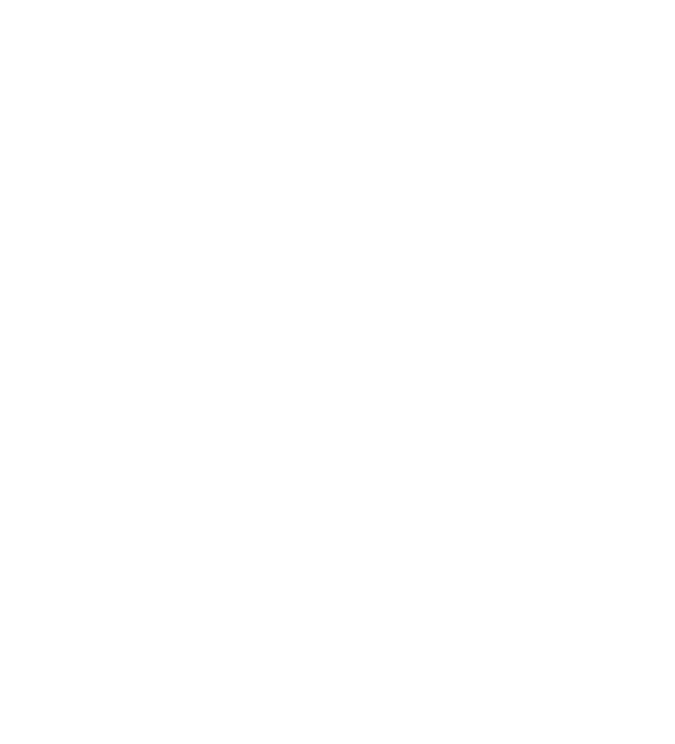
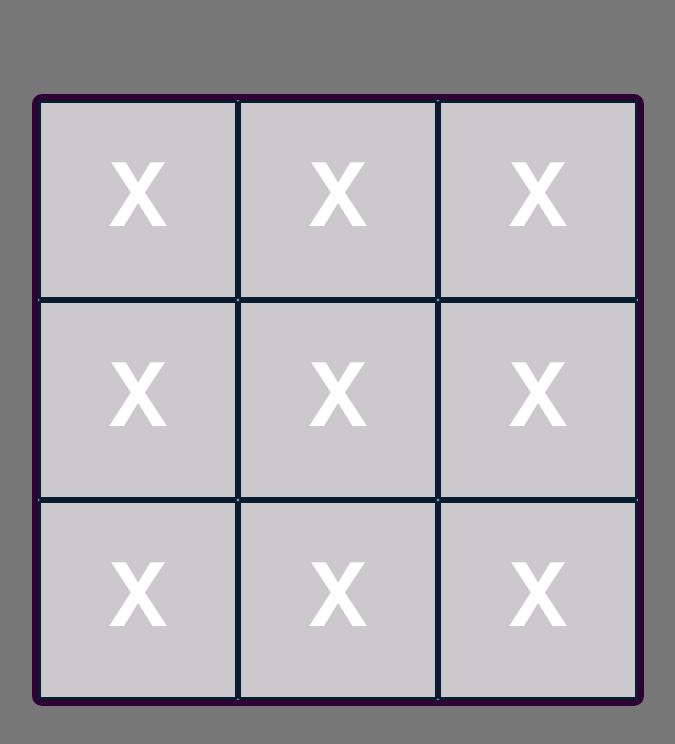
Before and after one commit to kazbag/tictactoe, a React (Create React App) app in the folder tictactoe/: page / in a window 1280 px wide. Shown: the top 744 px of the page, without its empty margins (302-977 px from the left). Built offline with nearby package versions, Linux system fonts and the light colour scheme.

Commit message:
created styles

```diff
--- a/tictactoe/src/App.css
+++ b/tictactoe/src/App.css
@@ -0,0 +1,7 @@
+.App {
+  align-items: center;
+  background: #777;
+  display: flex;
+  height: 100vh;
+  justify-content: center;
+}
--- a/tictactoe/src/App.js
+++ b/tictactoe/src/App.js
@@ -1,9 +1,12 @@
 import React from "react";
-import logo from "./logo.svg";
 import "./App.css";
-
+import Board from "./components/Board/Board.component";
 function App() {
-  return <div className="App"></div>;
+  return (
+    <div className="App">
+      <Board />
+    </div>
+  );
 }
 
 export default App;
--- /dev/null
+++ b/tictactoe/src/components/Board/Board.component.jsx
@@ -0,0 +1,22 @@
+import React from "react";
+import styles from "./Board.module.scss";
+import Field from "../Field/Field.component";
+class Board extends React.Component {
+  render() {
+    return (
+      <div className={styles.board}>
+        <Field id="0" />
+        <Field id="1" />
+        <Field id="2" />
+        <Field id="3" />
+        <Field id="4" />
+        <Field id="5" />
+        <Field id="6" />
+        <Field id="7" />
+        <Field id="8" />
+      </div>
+    );
+  }
+}
+
+export default Board;
--- /dev/null
+++ b/tictactoe/src/components/Board/Board.module.scss
@@ -0,0 +1,11 @@
+.board {
+  background-color: #ccc9cc;
+  border: 6px solid #2d0036;
+  border-radius: 10px;
+  color: #fff;
+  display: grid;
+  grid-template: repeat(3, 1fr) / repeat(3, 1fr);
+  height: 600px;
+  margin: 0 auto;
+  width: 600px;
+}
--- /dev/null
+++ b/tictactoe/src/components/Field/Field.component.jsx
@@ -0,0 +1,5 @@
+import React from "react";
+import styles from "./Field.module.scss";
+const Field = props => <div className={styles.field}>X</div>;
+
+export default Field;
--- /dev/null
+++ b/tictactoe/src/components/Field/Field.module.scss
@@ -0,0 +1,10 @@
+.field {
+  align-items: center;
+  border: 3px solid #071c31;
+  border-radius: 2px;
+  display: flex;
+  font-family: monospace;
+  font-size: 6rem;
+  font-weight: 700;
+  justify-content: center;
+}
```
Also changed, not shown: tictactoe/public/manifest.json.
